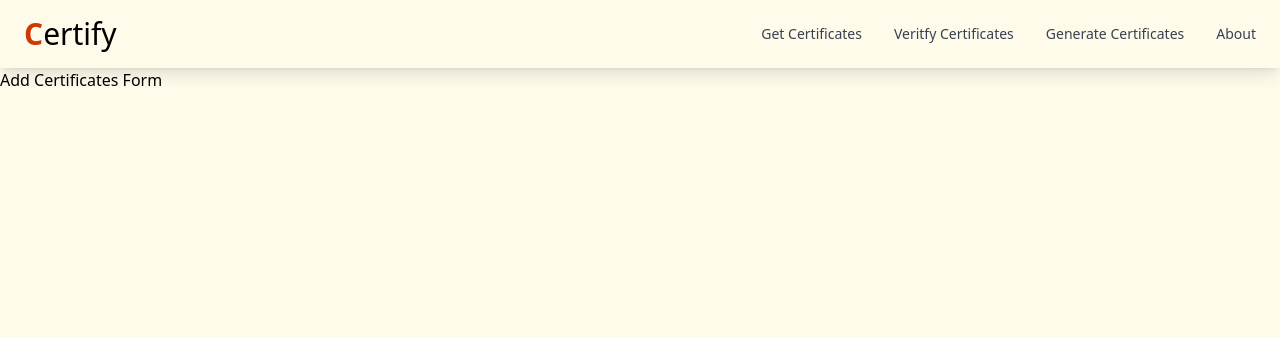
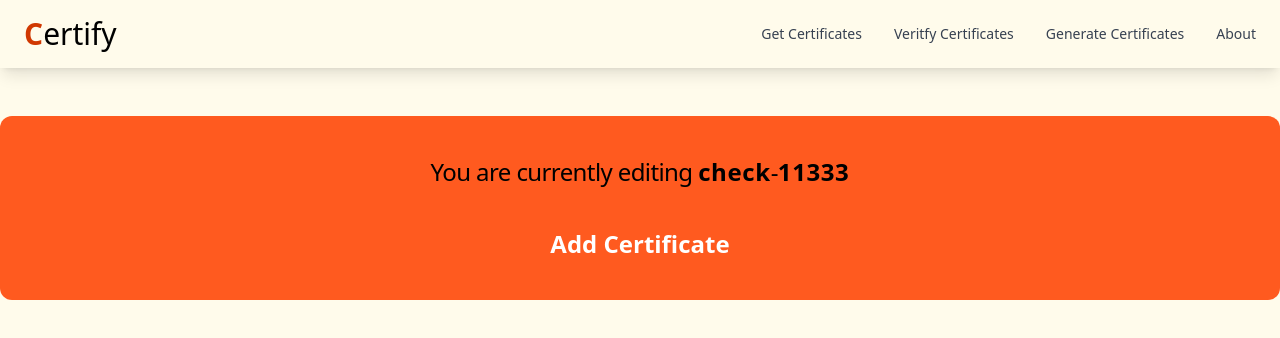
Before and after one commit to sishir2001/certify-client, a React (Create React App) app: page /generateCertificates/addCert/check/11333 in a window 1280 px wide. Shown: the top 338 px of the page. Built offline with nearby package versions, Linux system fonts and the light colour scheme.

Commit message:
add certificate is incomplete

```diff
--- a/src/components/Generate/AddCertificates.js
+++ b/src/components/Generate/AddCertificates.js
@@ -1,12 +1,45 @@
 import React from "react";
+import { Field, reduxForm } from "redux-form";
+import { connect } from "react-redux";
+import { Link } from "react-router-dom";
 
 class AddCertificates extends React.Component {
-    render() {
+    printParams = () => {
         const event_name = this.props.match.params.eventName,
             event_code = this.props.match.params.event_code;
         console.log(`event_name : ${event_name}`);
         console.log(`event_code : ${event_code}`);
-        return <div>Add Certificates Form</div>;
+    };
+
+    returnHeader() {
+        return (
+            <div className="text-center text-2xl tracking-tight">
+                <h2>
+                    You are currently editing{" "}
+                    <span className="font-bold tracking-wide">
+                        {this.props.match.params.eventName}
+                    </span>
+                    -
+                    <span className="font-bold tracking-wide">
+                        {this.props.match.params.event_code}
+                    </span>
+                </h2>
+            </div>
+        );
+    }
+
+    render() {
+        this.printParams();
+        return (
+            <div className="generateCertBackground">
+                {this.returnHeader()}
+
+                <h2 className="text-white text-center mt-10 font-bold text-2xl">
+                    Add Certificate
+                </h2>
+
+            </div>
+        );
     }
 }
 
```
